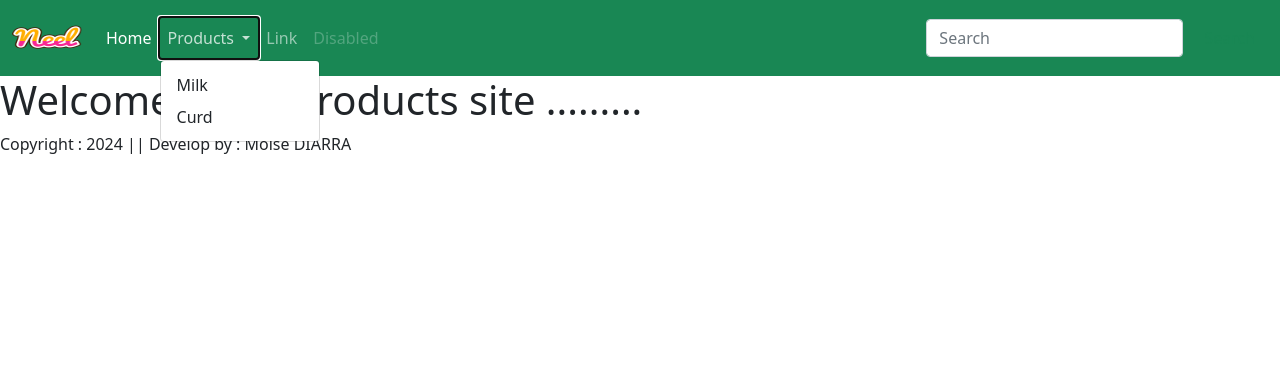
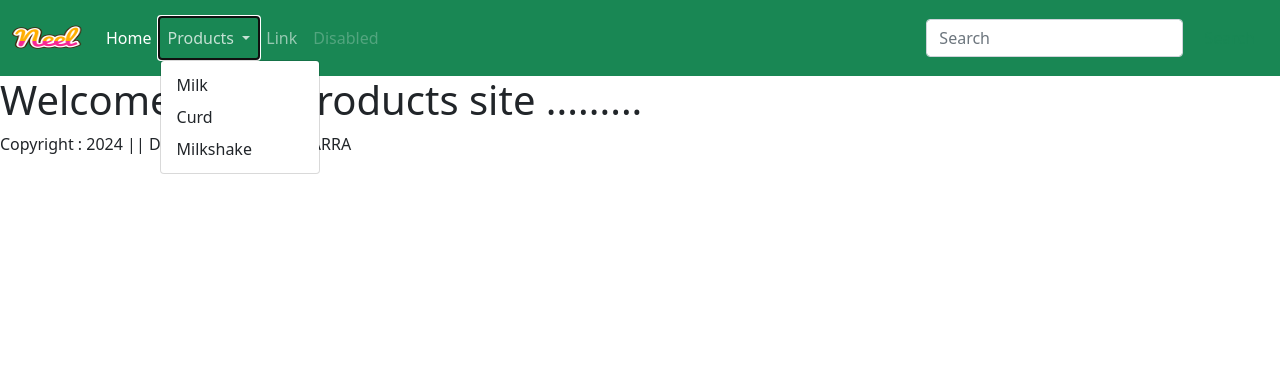
Before and after one commit to moisediarra/ecomProject, a Django app: page / in a window 1280 px wide, after a click on "Products". Shown: the top 376 px of the page. Run offline with Django 5.2, Linux system fonts and the light colour scheme; some libraries are stand-ins or nearby versions.

Commit message:
Add Milkshake Menu in base.html

```diff
--- a/app/templates/app/base.html
+++ b/app/templates/app/base.html
@@ -39,6 +39,7 @@
                     <ul class="dropdown-menu" aria-labelledby="navbarDropdown">
                         <li><a class="dropdown-item" href="#">Milk</a></li>
                         <li><a class="dropdown-item" href="#">Curd</a></li>
+                        <li><a class="dropdown-item" href="#">Milkshake</a></li>
 
 
 
```
